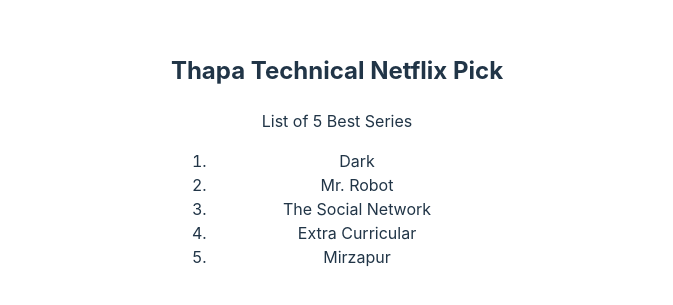
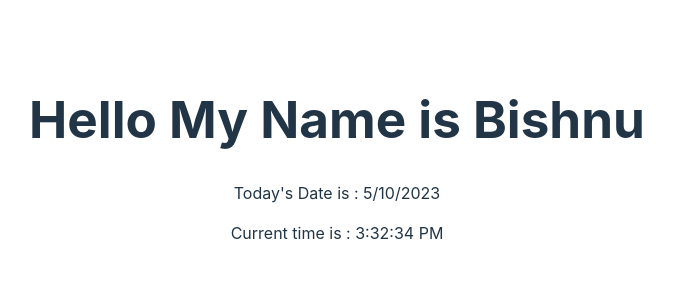
Before and after one commit to BishnuThapa/react-javascript, a React (Vite) app: page / in a window 1280 px wide. Shown: the part 241-546 px from the top of the page, without its empty margins (303-976 px from the left). Built offline with nearby package versions, Linux system fonts and the light colour scheme.

Commit message:
second project to print local date & time

```diff
--- a/src/App.jsx
+++ b/src/App.jsx
@@ -3,6 +3,7 @@
 import viteLogo from '/vite.svg'
 import './App.css'
 import Movies from './Movies'
+import DateTime from './DateTime'
 
 function App() {
   // const [count, setCount] = useState(0)
@@ -19,7 +20,8 @@
       <h4>Count:{count}</h4>
       <button onClick={increment} >Increment</button>
       <button onClick={decrement} >Decrement</button> */}
-      <Movies />
+      {/* <Movies /> */}
+      <DateTime />
     </>
   )
 }
--- /dev/null
+++ b/src/DateTime.jsx
@@ -0,0 +1,17 @@
+import React from 'react'
+
+
+
+const DateTime = () => {
+    const date = new Date().toLocaleDateString()
+    const time=new Date().toLocaleTimeString()
+    return (
+        <>
+        <h1>Hello My Name is Bishnu</h1>
+        <p>Today's Date is : {date} </p>
+        <p>Current time is : {time} </p>
+        </>
+  )
+}
+
+export default DateTime
```
